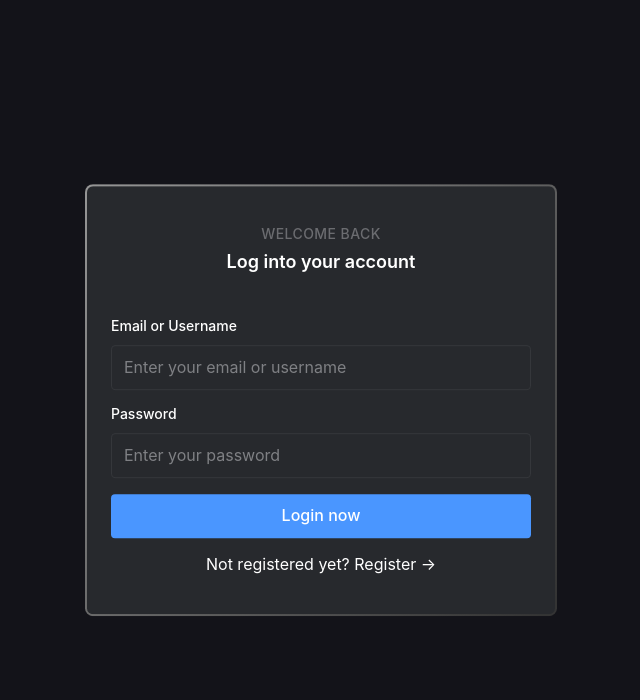
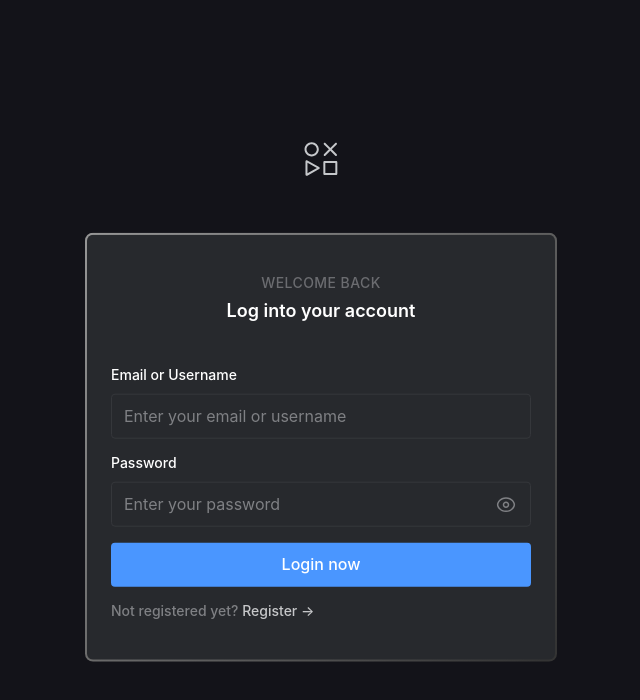
Before and after one commit to shivanshBTW/alkye-fe, a React (Create React App) app: page /login in a window 1280 px wide. Shown: the top 700 px of the page, without its empty margins (319-959 px from the left). Built offline with nearby package versions, Linux system fonts and the light colour scheme.

Commit message:
password type input

```diff
--- a/src/components/commonComponents/TextField/index.js
+++ b/src/components/commonComponents/TextField/index.js
@@ -1,12 +1,39 @@
 /** @jsxImportSource @emotion/react */
-import { inputStyle, labelStyle, textFieldRoot } from './style.js'
+import {
+  inputComponentContainer,
+  inputStyle,
+  labelStyle,
+  textFieldRoot,
+  viewPasswordToggleStyle
+} from './style.js'
+
+import passwordEye from '../../../assets/login/passwordEye.svg'
+import { useState } from 'react'
 
 function TextField (props) {
-  const { style, fullWidth, label, ...rest } = props
+  const { style, fullWidth, label, type, ...rest } = props
+
+  const isTypePassword = type === 'password'
+  const [isPasswordVisible, setIsPasswordVisible] = useState(false)
+
   return (
     <div css={textFieldRoot}>
       {label ? <div css={labelStyle}>{label}</div> : null}
-      <input type='text' css={[inputStyle(fullWidth), style]} {...rest} />
+      <div css={inputComponentContainer}>
+        <input
+          type={isTypePassword ? (isPasswordVisible ? 'text' : type) : type}
+          css={[inputStyle(fullWidth), style]}
+          {...rest}
+        />
+        {isTypePassword ? (
+          <img
+            css={viewPasswordToggleStyle}
+            src={passwordEye}
+            alt=''
+            onClick={() => setIsPasswordVisible(!isPasswordVisible)}
+          />
+        ) : null}
+      </div>
     </div>
   )
 }
--- a/src/components/commonComponents/TextField/style.js
+++ b/src/components/commonComponents/TextField/style.js
@@ -10,6 +10,10 @@ export const labelStyle = css`
   line-height: 16.94px;
   text-align: left;
   margin-bottom: 10px;
+`
+
+export const inputComponentContainer = css`
+  position: relative;
 `
 
 export const inputStyle = fullWidth => css`
@@ -34,6 +38,14 @@ export const inputStyle = fullWidth => css`
     : ''}
 
   &::placeholder {
-    color: ${theme.placeholderTextColor};
+    color: ${theme.tertiaryTextColor};
   }
 `
+
+export const viewPasswordToggleStyle = css`
+  position: absolute;
+  right: 15px;
+  top: 50%;
+  transform: translateY(-50%);
+  cursor: pointer;
+`
--- a/src/config/themes/dark.js
+++ b/src/config/themes/dark.js
@@ -6,7 +6,9 @@ export const theme = {
 
   mainTextColor: '#FFFFFF',
   secondaryTextColor: '#6B6C70',
-  placeholderTextColor: '#7F8084',
+  tertiaryTextColor: '#7F8084',
+
+  linkColor: '#c6c7c9',
 
   primaryButtonColor: '#4A96FF'
 }
--- a/src/pages/Login/index.js
+++ b/src/pages/Login/index.js
@@ -1,4 +1,5 @@
 /** @jsxImportSource @emotion/react */
+import { Link } from 'react-router-dom'
 import Button from '../../components/commonComponents/Button'
 import TextField from '../../components/commonComponents/TextField'
 import {
@@ -6,15 +7,21 @@ import {
   inputsContainer,
   loginRoot,
   loginSectionContainer,
+  logoContainer,
   mainHeading,
-  secondaryHeading
+  registerHereLink,
+  secondaryHeading,
+  signupSectionContainer
 } from './style'
+import loginPageLogo from '../../assets/login/loginPageLogo.svg'
 
 function Login () {
   return (
     <div css={loginRoot}>
       <div css={centerSectionContainer}>
-        <div></div>
+        <div css={logoContainer}>
+          <img src={loginPageLogo} alt='logo' />
+        </div>
         <div css={loginSectionContainer}>
           <div css={secondaryHeading}>Welcome Back</div>
           <div css={mainHeading}>Log into your account</div>
@@ -29,7 +36,7 @@ function Login () {
             </div>
             <div>
               <TextField
-                type='text'
+                type='password'
                 label='Password'
                 placeholder='Enter your password'
                 fullWidth
@@ -38,7 +45,12 @@ function Login () {
             <div>
               <Button label='Login now' fullWidth />
             </div>
-            <div>Not registered yet? Register →</div>
+            <div css={signupSectionContainer}>
+              Not registered yet?{' '}
+              <Link to='/sign-up' css={registerHereLink}>
+                Register →
+              </Link>
+            </div>
           </div>
         </div>
       </div>
--- a/src/pages/Login/style.js
+++ b/src/pages/Login/style.js
@@ -14,6 +14,11 @@ export const centerSectionContainer = css`
   left: 50%;
   transform: translate(-50%, -50%);
 `
+export const logoContainer = css`
+  text-align: center;
+  margin-bottom: 50px;
+`
+export const logoImage = css``
 
 export const loginSectionContainer = css`
   padding: 8px;
@@ -55,3 +60,16 @@ export const inputsContainer = css`
   flex-direction: column;
   gap: 16px;
 `
+
+export const signupSectionContainer = css`
+  text-align: left;
+  font-family: Inter;
+  font-size: 14px;
+  font-weight: 500;
+  line-height: 16.94px;
+  color: ${theme.tertiaryTextColor};
+`
+export const registerHereLink = css`
+  color: ${theme.linkColor};
+  text-decoration: none;
+`
--- a/src/routes.js
+++ b/src/routes.js
@@ -29,7 +29,11 @@ const router = createBrowserRouter([
       },
       {
         path: '/login',
-        element: <Login />
+        element: <Login key={'login'} />
+      },
+      {
+        path: '/sign-up',
+        element: <Login key={'sign-up'} />
       }
     ]
   }
```
Also changed, not shown: src/assets/login/loginPageLogo.svg (added), src/assets/login/passwordEye.svg (added).
